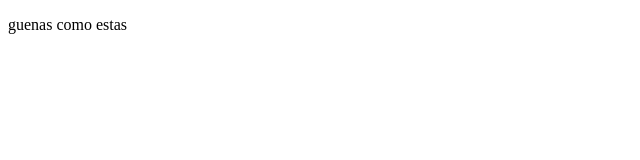
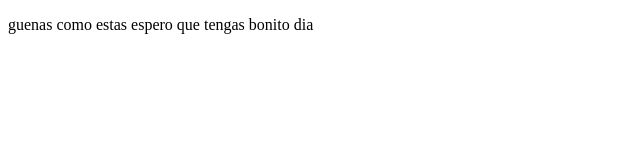
Before and after one commit to MdameHide/demo, a plain HTML site: page index.html in a window 1280 px wide. Shown: the whole page, without its empty margins (0-640 px from the left). Drawn offline with Linux system fonts and the light colour scheme.

Commit message:
cambios agregamos saludo

```diff
--- a/index.html
+++ b/index.html
@@ -7,6 +7,6 @@
     <title>Holiwis</title>
 </head>
 <body>
-    <p>guenas como estas</p>
+    <p>guenas como estas espero que tengas bonito dia </p>
 </body>
 </html>
```
